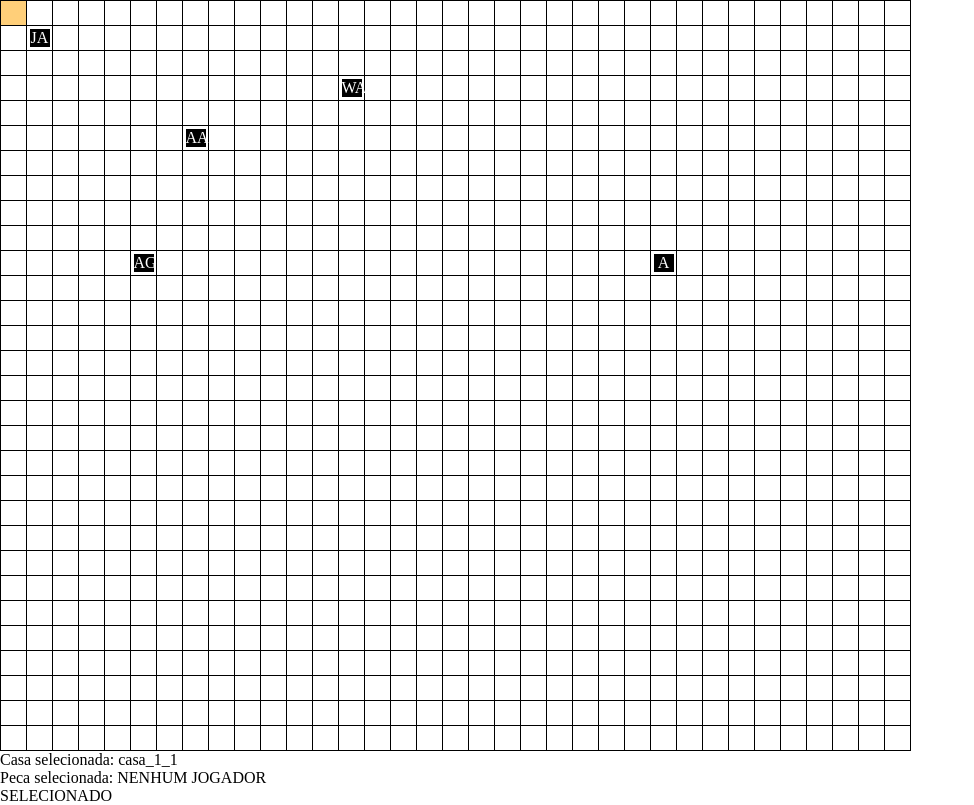
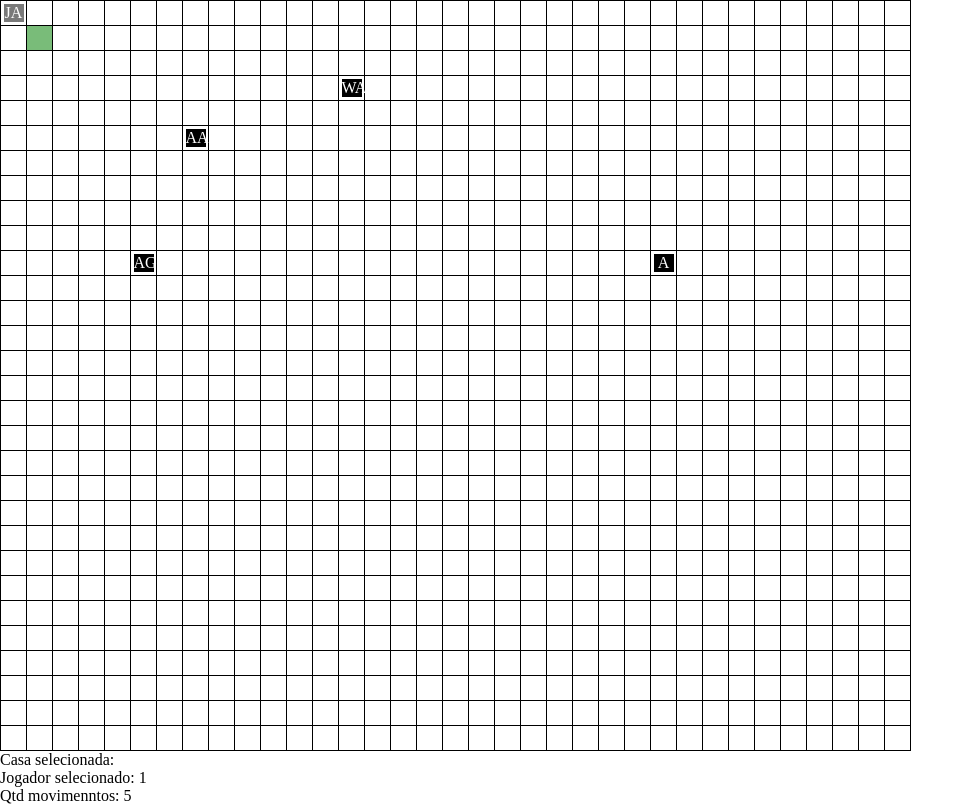
Before and after one commit to jradesenv/tabuleiro-game, a plain HTML site: page client/index.html in a window 1280 px wide. Both pictures are taken after a click on the element 13 px from the left and 13 px from the top of the page. Shown: the whole page, without its empty margins (0-974 px from the left). Drawn offline with Linux system fonts and the light colour scheme.

Commit message:
movimento

```diff
--- a/client/css/index.css
+++ b/client/css/index.css
@@ -42,8 +42,8 @@
     background-color: #fff;
 }
 
-.casa_selecionada{
-    background-color: orange;
+.jogador_selecionado{
+    background-color: black;
     animation-duration: 500ms;
     animation-name: blink;
     animation-iteration-count: infinite;
--- a/client/index.html
+++ b/client/index.html
@@ -12,7 +12,8 @@
     <div id="info">
         <ul>
             <li>Casa selecionada: <span id="info_casa_selecionada"/></li>
-            <li>Peca selecionada: <span id="info_peca_selecionada"/></li>
+            <li>Jogador selecionado: <span id="info_peca_selecionada"/></li>
+            <li>Qtd movimenntos: <span id="info_qtd_movimentos"/></li>
         </ul>
     </div>
 
--- a/client/js/montarTabuleiro.js
+++ b/client/js/montarTabuleiro.js
@@ -5,6 +5,8 @@ $(function () {
     var jogadores = null;
     var qtdLinhas = 30;
     var qtdColunas = 35;
+    var jogadorSelecionado = null;
+    var indexJogadorAtual = null;
 
     function Personagem(nome, descricao, habilidades) {
         return {
@@ -28,51 +30,32 @@ $(function () {
             coluna: coluna,
             personagemId: personagemId,
             personagemHabilidadeSelecionada: personagemHabilidadeSelecionada,
-            qtdMovimento: 3
+            qtdMovimento: 3,
+            zigZagAtivo: false
         };
     }
 
-    function marcarMovimentoZigZag(linhaInicio, colunaInicio, qtdMaximoMovimento) {
-        var i;
-        for (i = 0; i < qtdLinhas; i++) {
-            for (j = 0; j < qtdColunas; j++) {
-                if (i == linhaInicio || j == colunaInicio) {
-                    continue;
-                }
-
-                var diffLinha = Math.abs(linhaInicio - i);
-                var diffColuna = Math.abs(colunaInicio - j);
-                var diffTotal = diffLinha + diffColuna;
-
-                console.log("diffLinha: ", diffLinha);
-                console.log("diffColuna: ", diffColuna);
-                console.log("diffTotal: ", diffTotal);
-
-                if (diffTotal <= qtdMaximoMovimento) {
-                    var nome_casa = getNomeCasa(i, j);
-                    $("#" + nome_casa).addClass("casa_possivel");
-                }
-            }
-        }
+    function marcarMovimento(linhaInicio, colunaInicio) {
+        marcarCasaPossivel(linhaInicio - 1, colunaInicio);  //cima
+        marcarCasaPossivel(linhaInicio + 1, colunaInicio);  //baixo
+        marcarCasaPossivel(linhaInicio, colunaInicio - 1);  //esqueda
+        marcarCasaPossivel(linhaInicio, colunaInicio + 1);  //direita
     }
 
-    function marcarMovimento(linhaInicio, colunaInicio, qtdMaximoMovimento) {
-        var i;
-        for (i = 0; i < qtdLinhas; i++) {
-            for (j = 0; j < qtdColunas; j++) {
-                var diffLinha = Math.abs(linhaInicio - i);
-                var diffColuna = Math.abs(colunaInicio - j);
-                var diffTotal = diffLinha + diffColuna;
+    function marcarMovimentoZigZag(linhaInicio, colunaInicio) {
+        marcarCasaPossivel(linhaInicio - 1, colunaInicio -1);  //cima
+        marcarCasaPossivel(linhaInicio - 1, colunaInicio + 1);  //cima
+        marcarCasaPossivel(linhaInicio + 1, colunaInicio + 1);  //baixo
+        marcarCasaPossivel(linhaInicio + 1, colunaInicio - 1);  //baixo
 
-                console.log("diffLinha: ", diffLinha);
-                console.log("diffColuna: ", diffColuna);
-                console.log("diffTotal: ", diffTotal);
+    }
 
-                if (diffTotal <= qtdMaximoMovimento) {
-                    var nome_casa = getNomeCasa(i, j);
-                    $("#" + nome_casa).addClass("casa_possivel");
-                }
-            }
+    function marcarCasaPossivel(linha, coluna) {
+        var nome_casa = getNomeCasa(linha, coluna);
+        var casa = $("#" + nome_casa);
+
+        if (casa != null) {
+            casa.addClass("casa_possivel");
         }
     }
 
@@ -98,23 +81,76 @@ $(function () {
     start();
     function start() {
         criarPersonagens();
+        criarJogadores();
         atualizarTela();
     }
 
     function desenharJogadores() {
+        console.log("desenharJogadores: ", jogadores);
+
         for (var i = 0, len = jogadores.length; i < len; i++) {
             var jogador = jogadores[i];
             var nomeCasa = getNomeCasa(jogador.linha, jogador.coluna);
             var iniciais = jogador.nome.split(" ").map((n,i,a)=> i === 0 || i+1 === a.length ? n[0] : null).join("");
-            $("#" + nomeCasa).append("<div class='jogador' id='jogador_" + jogador.id + "'>" + iniciais + "</div>");
+
+            var jogadorControlId = "jogador_" + jogador.id;
+            $("#" + nomeCasa).append("<div class='jogador' id='" + jogadorControlId + "'>" + iniciais + "</div>");
+
+            if (jogadorSelecionado != null && jogadorSelecionado.id == jogador.id) {
+                $("#" + jogadorControlId).addClass("jogador_selecionado");
+            }
+        }
+
+        if (jogadorSelecionado != null) {
+            if (jogadorSelecionado.zigZagAtivo) {
+                marcarMovimentoZigZag(jogadorSelecionado.linha, jogadorSelecionado.coluna);
+            } else {
+                marcarMovimento(jogadorSelecionado.linha, jogadorSelecionado.coluna);
+            }
         }
     }
 
+    function atualizarJogadorAtual() {
+        var jogadorAtual = null;
+        var trocarJogador = false;
+
+        if (indexJogadorAtual != null) {
+            jogadorAtual = jogadores[indexJogadorAtual];
+        } else {
+            trocarJogador = true;
+        }
+
+        if (jogadorAtual != null && jogadorAtual.qtdMovimento <= 0) {
+            jogadorAtual.qtdMovimento = 3;
+            jogadorAtual.zigZagAtivo = false;
+            trocarJogador = true;
+        }
+
+        if (trocarJogador) {
+            if (indexJogadorAtual != null && indexJogadorAtual < (jogadores.length -1)) {
+                indexJogadorAtual += 1;
+            } else {
+                indexJogadorAtual = 0;
+            }
+
+            jogadorAtual = jogadores[indexJogadorAtual];
+            console.log("indexJogadorAtual % 2 == 0: ", indexJogadorAtual % 2 == 0);
+            if (indexJogadorAtual % 2 == 0) {
+                jogadorAtual.qtdMovimento = 6;
+                jogadorAtual.zigZagAtivo = true;
+            } else {
+                jogadorAtual.qtdMovimento = 3;
+                jogadorAtual.zigZagAtivo = false;
+            }
+        }
+
+        selecionarJogador(jogadorAtual.id)
+    }
 
     function atualizarTela() {
+        atualizarJogadorAtual();
         limparTabuleiro();
         montarTabuleiro();
-        criarJogadores();
         desenharJogadores();
 
         $(".casa").click(casaOnClick);
@@ -122,22 +158,51 @@ $(function () {
 
     function casaOnClick() {
         casa_selecionada = $(this).attr("id");
-        //$("#" + casa_selecionada).removeClass("casa_selecionada");
+
+        var idControleJogador = $("#" + casa_selecionada).children(".jogador").attr("id");
+        if (idControleJogador != null) {
+            var jogadorId = idControleJogador.split("_")[1];
+            selecionarJogador(jogadorId);
+        } else {
+            var isCasaPossivel = $("#" + casa_selecionada).hasClass("casa_possivel");
+
+            console.log("isCasaPossivel: ", isCasaPossivel);
+            if (isCasaPossivel) {
+                var index = getIndexCasa(casa_selecionada);
+                jogadorSelecionado.linha = index.linha;
+                jogadorSelecionado.coluna = index.coluna;
+                jogadorSelecionado.qtdMovimento -= 1;
+
+                salvarJogador(jogadorSelecionado);
+            }
+        }
+
         atualizarTela();
-        $("#" + casa_selecionada).addClass("casa_selecionada");
-        $("#info_casa_selecionada").text(casa_selecionada);
+    }
 
+    function salvarJogador(jogadorSalvar) {
+        var index = null;
 
-        peca_selecionada = $("#" + casa_selecionada).children(".jogador").attr("id");
-        if (peca_selecionada == null) {
-            peca_selecionada = "NENHUM JOGADOR SELECIONADO";
-        } else {
-            //marcar movimento possivel
-            var jogadorId = peca_selecionada.split("_")[1];
-            var jogadorSelecionado = buscarJogador(jogadorId);
-            marcarMovimento(jogadorSelecionado.linha, jogadorSelecionado.coluna, 3);
+        for (var i = 0, len = jogadores.length; i < len; i++) {
+            if (jogadores[i].id == jogadorSalvar.id) {
+                index = i;
+                break;
+            }
         }
-        $("#info_peca_selecionada").text(peca_selecionada.toString());
+
+        if (index != null) {
+            console.log("salvando jogador index: ", index);
+            jogadores[index] = jogadorSalvar;
+        }
+
+        console.log("salvarJogador: ", jogadores);
+    }
+
+    function selecionarJogador(id) {
+        $("#info_peca_selecionada").text(id);
+
+        jogadorSelecionado = buscarJogador(id);
+        $("#info_qtd_movimentos").text(jogadorSelecionado.qtdMovimento);
     }
 
     function buscarJogador(id) {
@@ -173,4 +238,12 @@ $(function () {
     function getNomeCasa(linha, coluna) {
         return "casa_" + (linha + 1).toString() + "_" + (coluna + 1).toString();
     }
+
+    function getIndexCasa(idCasa) {
+        var parts = idCasa.split("_");
+        return {
+            linha: parts[1] -1,
+            coluna: parts[2] - 1
+        };
+    }
 });
```
